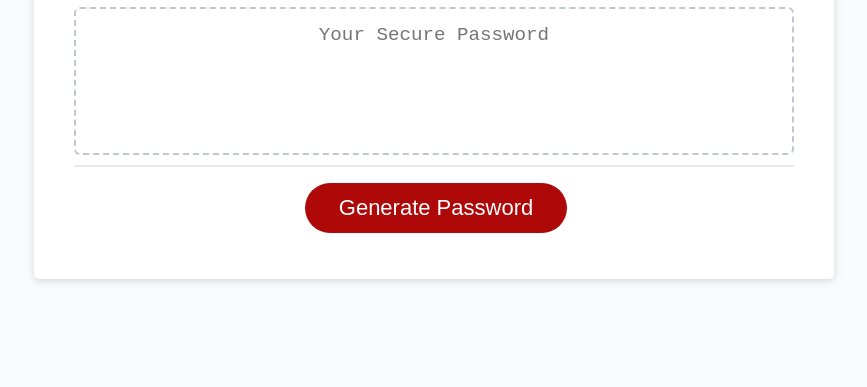
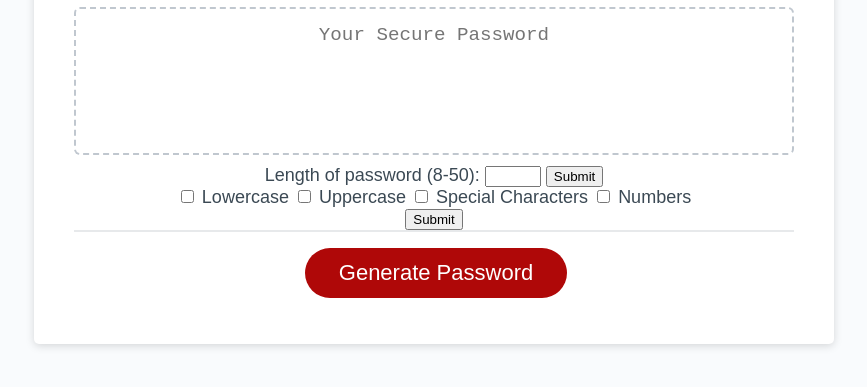
Before and after one commit to ColinJohnson747/Basic-Password-Generator-, a plain HTML site: page Develop/index.html in a window 1280 px wide. Shown: the part 241-628 px from the top of the page, without its empty margins (206-1073 px from the left). Drawn offline with Linux system fonts and the light colour scheme.

Commit message:
Added check boxes and character amount selector

```diff
--- a/Develop/index.html
+++ b/Develop/index.html
@@ -1,5 +1,6 @@
 <!DOCTYPE html>
 <html lang="en">
+
   <head>
     <meta charset="UTF-8" />
     <meta name="viewport" content="width=device-width, initial-scale=1.0" />
@@ -7,6 +8,7 @@
     <title>Password Generator</title>
     <link rel="stylesheet" href="style.css" />
   </head>
+
   <body>
     <div class="wrapper">
       <header>
@@ -16,14 +18,33 @@
         <div class="card-header">
           <h2>Generate a Password</h2>
         </div>
+
         <div class="card-body">
-          <textarea
-            readonly
-            id="password"
-            placeholder="Your Secure Password"
-            aria-label="Generated Password"
-          ></textarea>
+          <textarea readonly id="password" placeholder="Your Secure Password"
+            aria-label="Generated Password"></textarea>
         </div>
+        <form action="/action_page.php" style="text-align: center;">
+          <label for="quantity">Length of password (8-50):</label>
+          <input type="number" id="quantity" name="quantity" min="8" max="50">
+          <input type="submit">
+
+          <br>
+
+          <input type="checkbox" id="lowercase" name="lowercase" value="lowercase">
+          <label for="lowercase"> Lowercase</label>
+
+          <input type="checkbox" id="uppercase" name="uppercase" value="uppercase">
+          <label for="uppercase"> Uppercase</label>
+
+          <input type="checkbox" id="specialCharacters" name="specialCharacters" value="specialCharacters">
+          <label for="specialCharacters"> Special Characters</label>
+
+          <input type="checkbox" id="numbers" name="numbers" value="numbers">
+          <label for="numbers"> Numbers</label>
+
+          <br>
+          <input type="submit" value="Submit">
+        </form>
         <div class="card-footer">
           <button id="generate" class="btn">Generate Password</button>
         </div>
@@ -31,4 +52,5 @@
     </div>
     <script src="script.js"></script>
   </body>
+
 </html>
--- a/Develop/script.js
+++ b/Develop/script.js
@@ -1,5 +1,7 @@
 // Assignment Code
 var generateBtn = document.querySelector("#generate");
+
+
 
 // Write password to the #password input
 function writePassword() {
```
Also changed, not shown: 1 other file.
